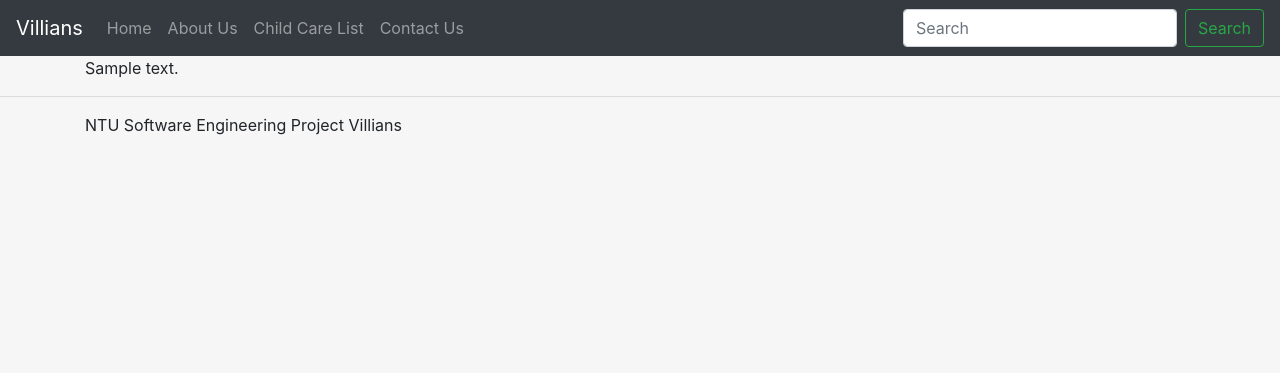
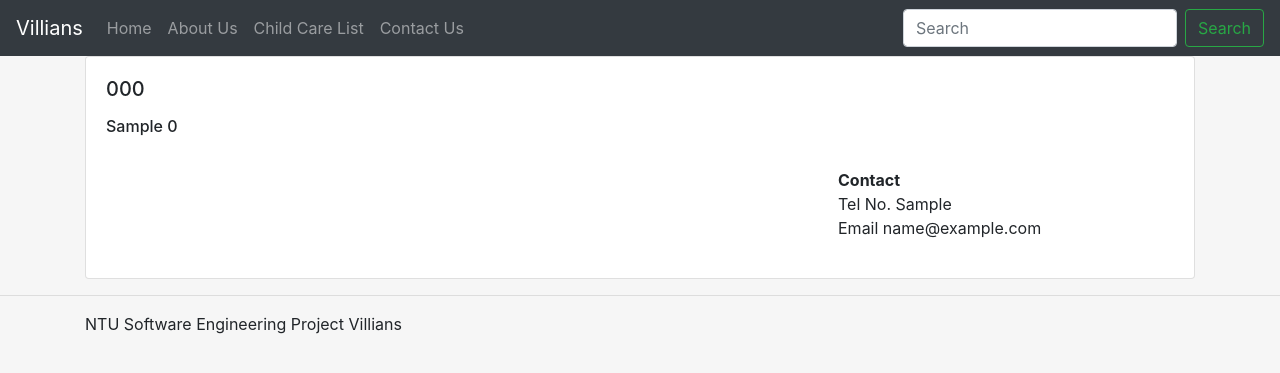
Before and after one commit to c170104/SEProject, a Django app: template src/ChildCares/templates/ChildCares/moreinfo.html in a window 1280 px wide. Shown: the top 373 px of the page. Run offline with Django 3.2, Linux system fonts and the light colour scheme; the template is opened without the code that fills it: most values are stand-ins (such as "Sample title", 1, 10 or a date in 2020); some libraries are stand-ins or nearby versions.

Commit message:
Remodel moreinfo.html and views

```diff
--- a/src/ChildCares/apidata.py
+++ b/src/ChildCares/apidata.py
@@ -23,5 +23,7 @@ def combineList(list1, list2):
     for c in list1:
         for i in list2:
             if(c['\ufeffcentre_code'] == i['\ufeffcentre_code']):
+                c['citizenship'] = c['remarks']
                 c.update(i)
+                c['centre_code'] = c['\ufeffcentre_code']
     return list1
--- a/src/ChildCares/templates/ChildCares/moreinfo.html
+++ b/src/ChildCares/templates/ChildCares/moreinfo.html
@@ -2,8 +2,47 @@
 
 {% block content %}
     <div class="container">
-        {% for c in content %}
-            {{ c }}
-        {% endfor %}
+        <div class="row">
+            <div class="col">
+                <div class="card">
+                    <div class="card-body">
+                        <h5 class="card-title">{{ content.0.centre_code }}</h5>
+                        <p class="card-text">
+                            <h6>{{ content.0.centre_name }}</h6> </br>
+                            <div class="row">
+                                <div class="col-md-4">
+                                </div>
+                                <div class="col-md-4">
+                                    <b></b>
+                                </div>
+                                <div class="col-md-4">
+                                    <b>Contact</b></br>
+                                    Tel No. {{ content.0.centre_contact_no }} </br>
+                                    Email {{ content.0.centre_email_address }}
+                                </div>
+                            </div>
+                            <div class="row">
+                                <div class="col-md-4">
+                                </div>
+                                <div class="col-md-4">
+                                    <b></b>
+                                </div>
+                                <div class="col-md-4">
+                                </div>
+                            </div>
+                            <div class="row">
+                                <div class="col-md-4">
+                                </div>
+                                <div class="col-md-4">
+                                    <b></b>
+                                </div>
+                                <div class="col-md-4">
+                                </div>
+                            </div>
+                        </p>
+                    </div>
+                </div>
+            </div>
+        </div>
     </div>
 {% endblock %}
```
Also changed, not shown: src/ChildCares/templates/ChildCares/index.html (+6 -2 lines), src/ChildCares/views.py (+5 -7 lines).
